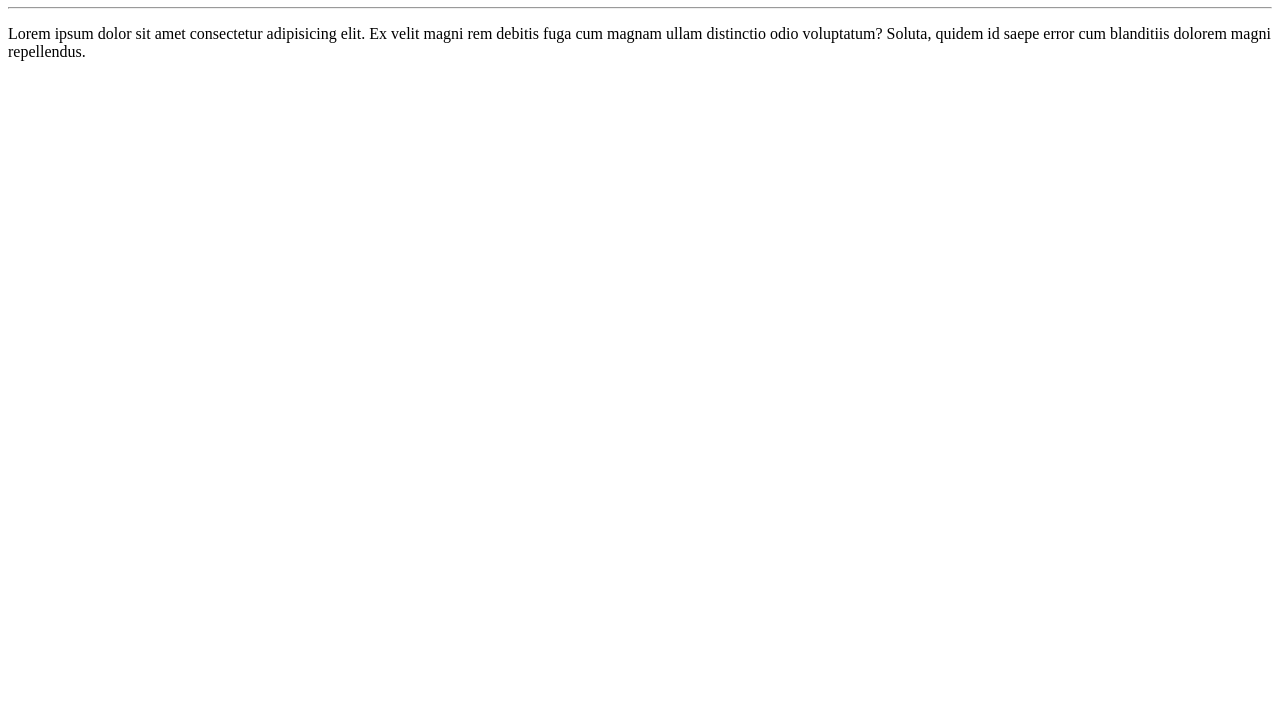
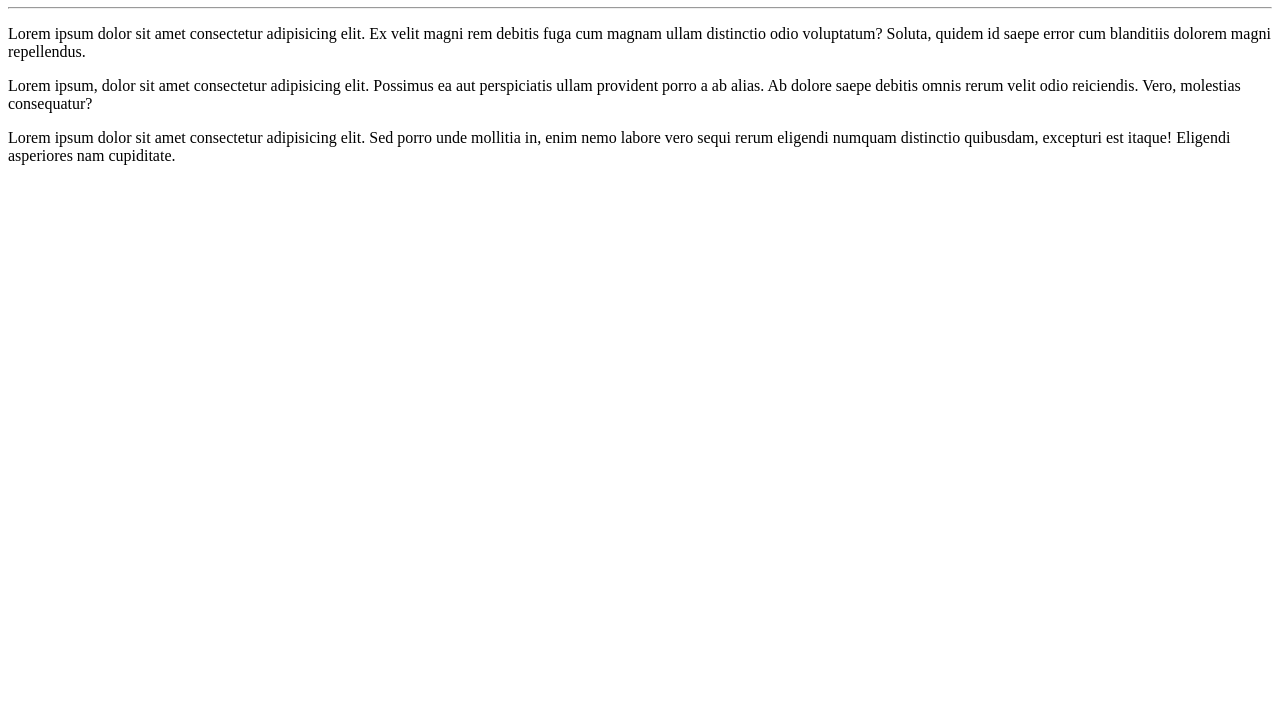
Before and after one commit to isconaifa/Ola-mundo, a plain HTML site: page site-exemplo/index.html in a window 1280 px wide. Shown: the part 73-800 px from the top of the page. Drawn offline with Linux system fonts and the light colour scheme.

Commit message:
ultima alteração

```diff
--- a/site-exemplo/index.html
+++ b/site-exemplo/index.html
@@ -12,6 +12,9 @@
     <p>
         Lorem ipsum dolor sit amet consectetur adipisicing elit. Ex velit magni rem debitis fuga cum magnam ullam distinctio odio voluptatum? Soluta, quidem id saepe error cum blanditiis dolorem magni repellendus.
     </p>
+    <p>Lorem ipsum, dolor sit amet consectetur adipisicing elit. Possimus ea aut perspiciatis ullam provident porro a ab alias. Ab dolore saepe debitis omnis rerum velit odio reiciendis. Vero, molestias consequatur?
+    </p>
+    <p>Lorem ipsum dolor sit amet consectetur adipisicing elit. Sed porro unde mollitia in, enim nemo labore vero sequi rerum eligendi numquam distinctio quibusdam, excepturi est itaque! Eligendi asperiores nam cupiditate.</p>
 
 </body>
 </html>
```
